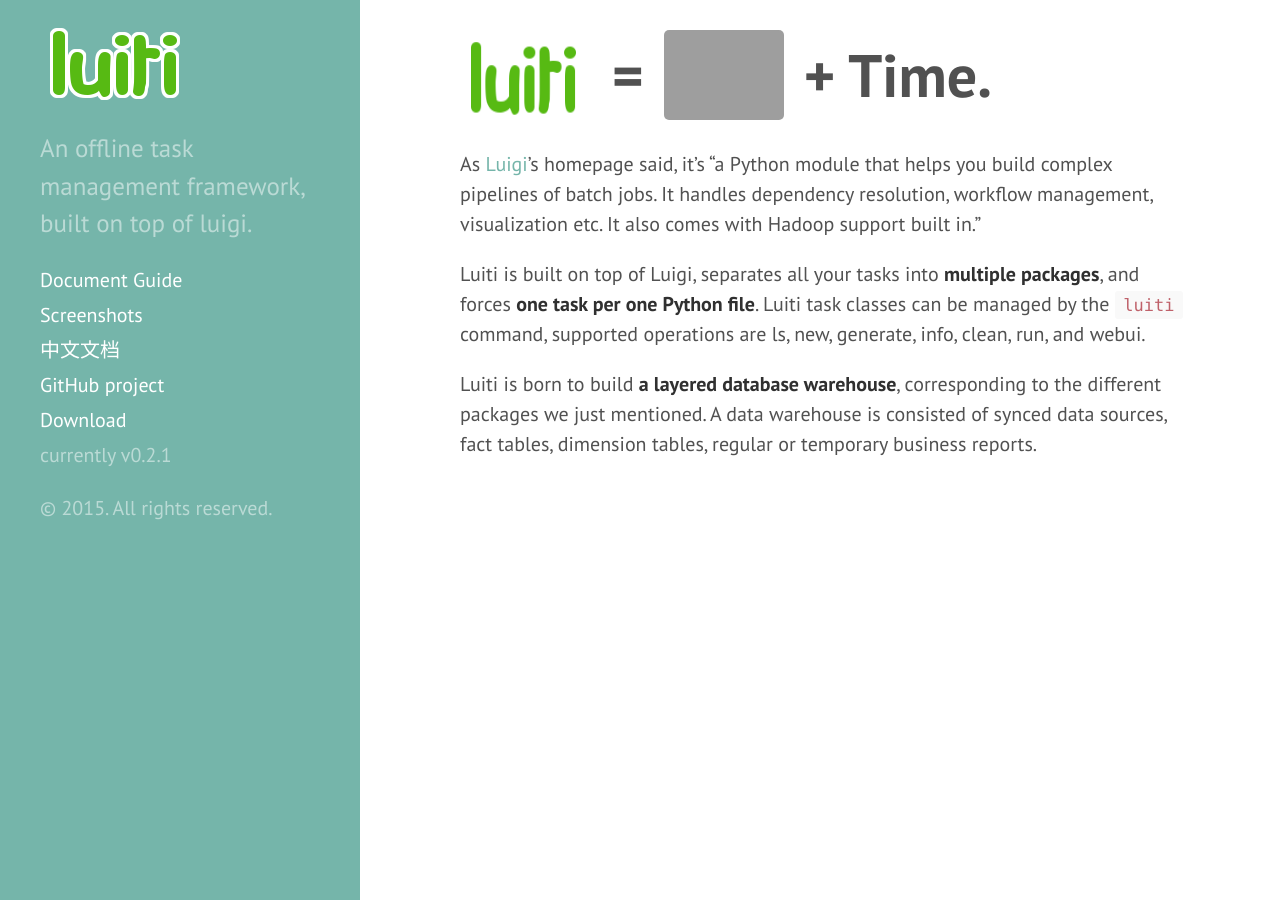
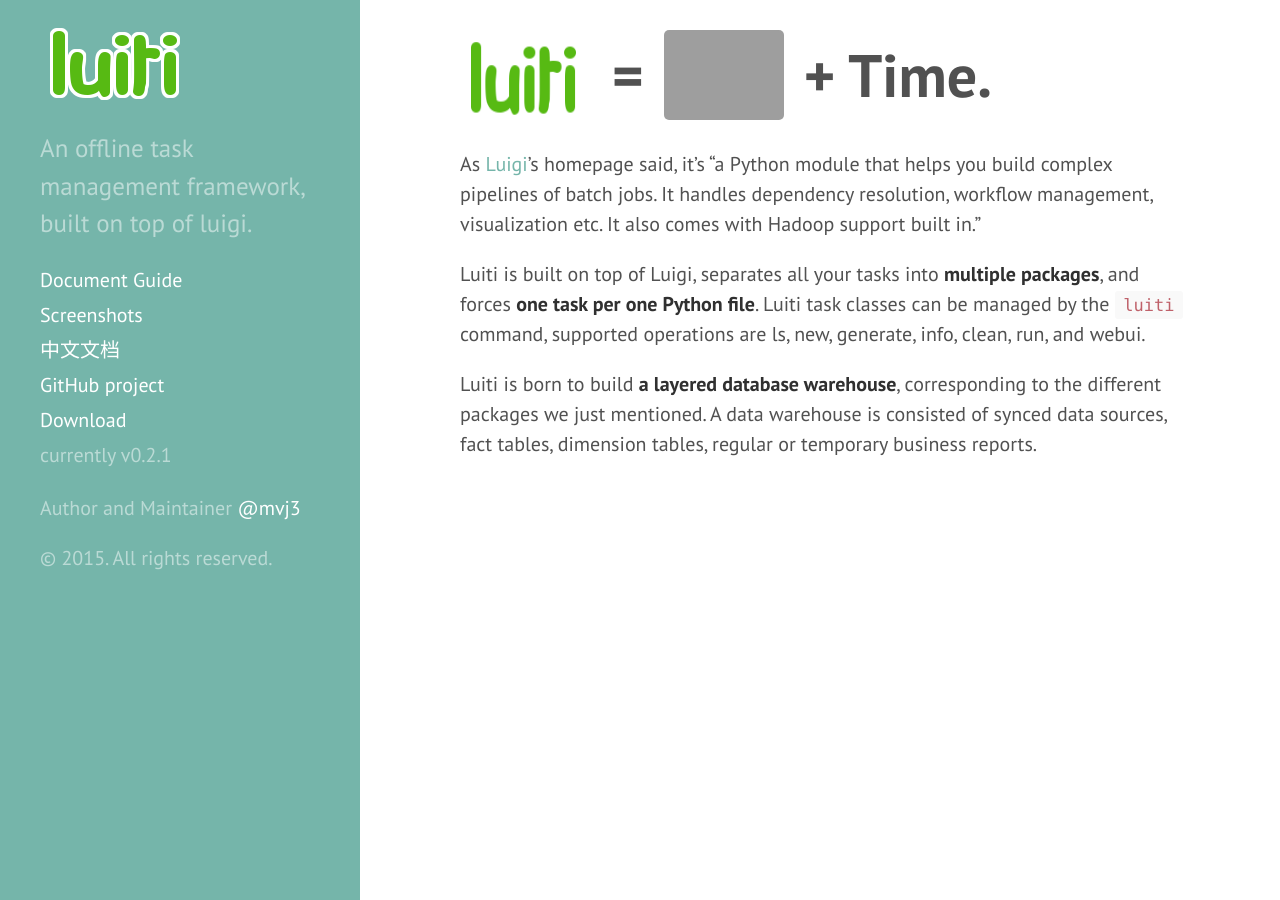
Before and after one commit to Luiti/luiti.github.io, a Jekyll site: the page built from index.markdown, in a window 1280 px wide. Built offline with Jekyll 4.4.1, drawn with Linux system fonts in a browser that asks for light colours; Markdown is read by kramdown in place of the engine named in the settings; grey boxes are pictures that could not be loaded.

Commit message:
add Author and Maintainer

```diff
--- a/_includes/sidebar.html
+++ b/_includes/sidebar.html
@@ -21,6 +21,10 @@
 
     </nav>
 
+    <p>
+      Author and Maintainer
+      <a href="http://twitter.com/mvj3">@mvj3</a>
+    </p>
     <p>&copy; {{ site.time | date: '%Y' }}. All rights reserved.</p>
   </div>
 </div>
```
